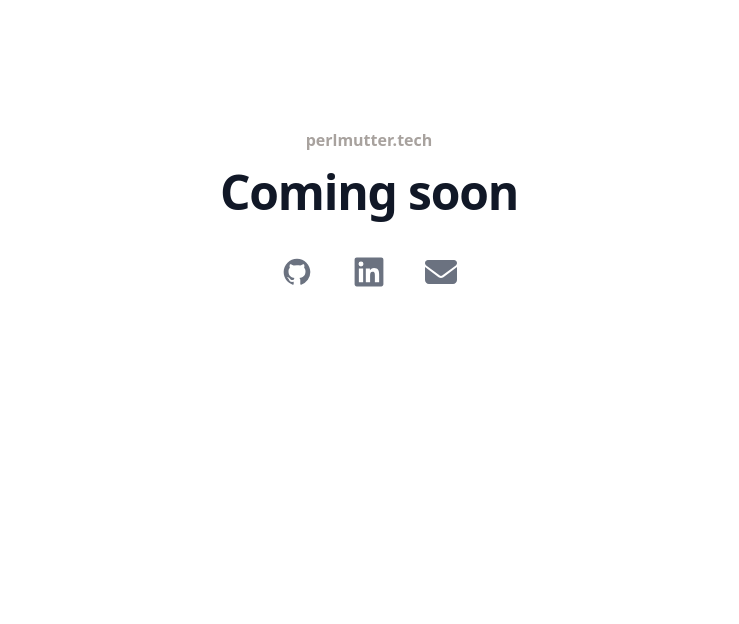
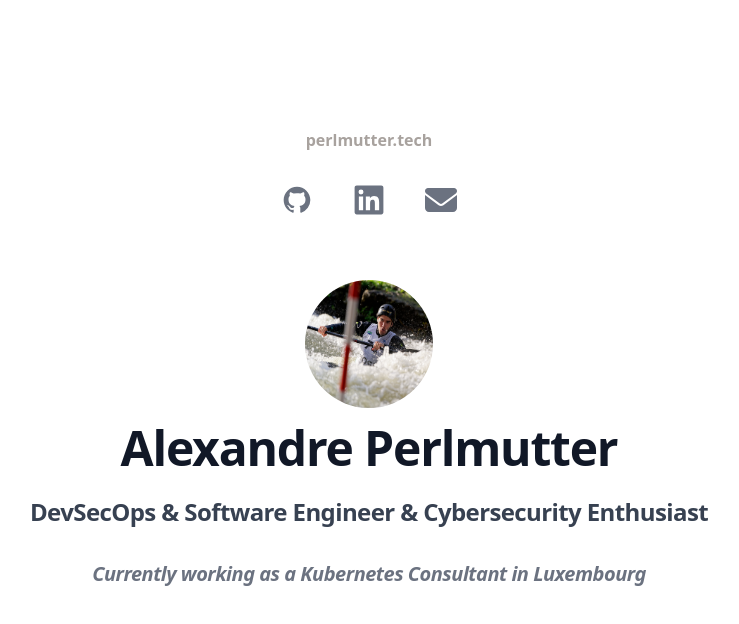
Before and after one commit to poponealex/poponealex.github.io, a React (Vite) app: page / in a window 1280 px wide. Shown: the top 624 px of the page, without its empty margins (271-1010 px from the left). Built offline with nearby package versions, Linux system fonts and the light colour scheme.

Commit message:
Add info about me meanwhile developing the actual site

```diff
--- a/src/ComingSoon.jsx
+++ b/src/ComingSoon.jsx
@@ -1,3 +1,5 @@
+import image from "../public/alexandre.jpg";
+
 const socials = [
     {
         name: "GitHub",
@@ -47,10 +49,7 @@ export default function ComingSoon() {
                     <p className="text-base font-semibold text-stone-400">
                         perlmutter.tech
                     </p>
-                    <h1 className="mt-4 text-3xl font-bold tracking-tight text-gray-900 sm:text-5xl">
-                        Coming soon
-                    </h1>
-                    <div className="mt-10 flex items-center justify-center gap-x-10">
+                    <div className="mt-8 flex items-center justify-center gap-x-10">
                         {socials.map((item) => (
                             <a
                                 key={item.name}
@@ -66,6 +65,21 @@ export default function ComingSoon() {
                             </a>
                         ))}
                     </div>
+                    <img
+                        className="mt-16 inline-block h-32 w-32 rounded-full"
+                        src={image}
+                        alt="Kayak Slalom"
+                    />
+                    <h1 className="mt-4 text-3xl font-bold tracking-tight text-gray-900 sm:text-5xl">
+                        Alexandre Perlmutter
+                    </h1>
+                    <h2 className="mt-6 text-2xl font-bold tracking-tight text-gray-700 sm:text-2xl">
+                        DevSecOps &amp; Software Engineer &amp; Cybersecurity Enthusiast
+                    </h2>
+                    <h3 className="mt-8 italic text-xl font-bold tracking-tight text-gray-500 sm:text-xl">
+                        Currently working as a Kubernetes Consultant in Luxembourg
+                    </h3>
+
                 </div>
             </main>
         </>
```
